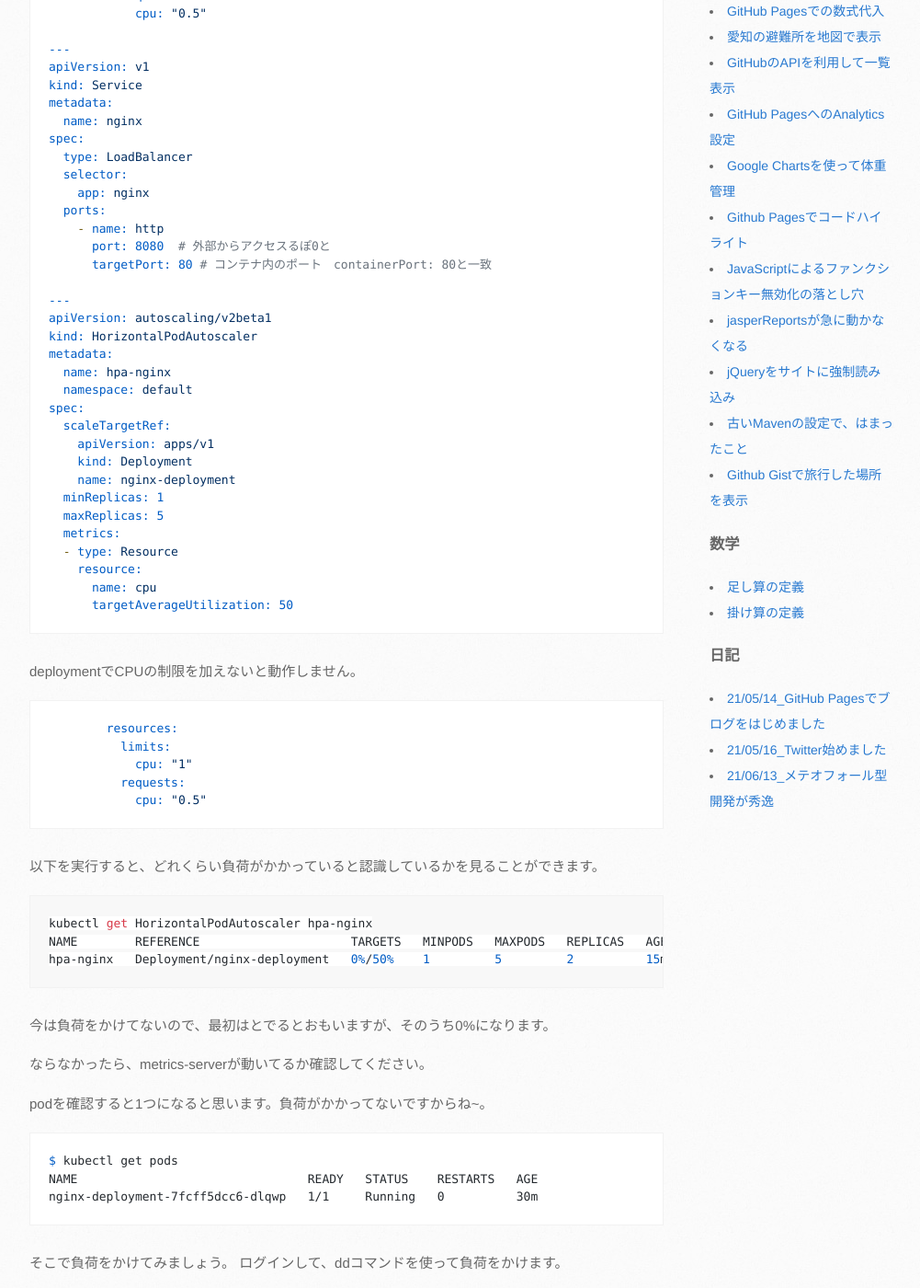
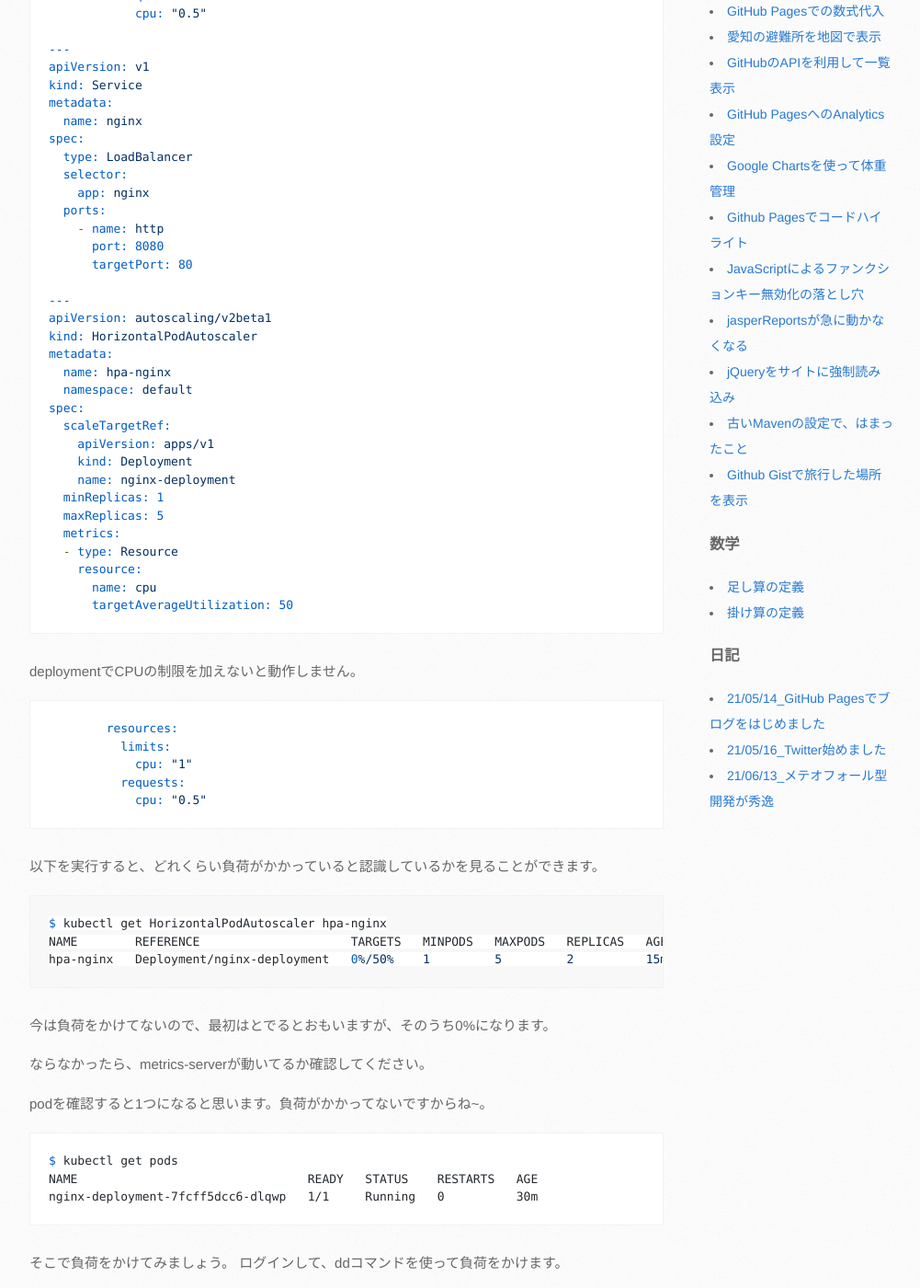
Before and after one commit to mtaketani113/mtaketani113.github.io, a Jekyll site: the page built from it/container/containerPart12.md, in a window 1280 px wide and 1400 px high, scrolled down 1613 px. Shown: the whole window at 92% size, without its empty margins (138-1139 px from the left). Built offline with Jekyll 4.4.1, drawn with Linux system fonts in a browser that asks for light colours; comment, search, counter and statistics services are not loaded; the repository's description, which GitHub fills in, is left out.

Commit message:
誤記訂正

````diff
--- a/it/container/containerPart12.md
+++ b/it/container/containerPart12.md
@@ -81,8 +81,8 @@ spec:
     app: nginx
   ports:
     - name: http
-      port: 8080  # 外部からアクセスるぽ0と
-      targetPort: 80 # コンテナ内のポート　containerPort: 80と一致
+      port: 8080
+      targetPort: 80
 
 ---
 apiVersion: autoscaling/v2beta1
@@ -116,7 +116,7 @@ deploymentでCPUの制限を加えないと動作しません。
 以下を実行すると、どれくらい負荷がかかっていると認識しているかを見ることができます。
 
 ```
-kubectl get HorizontalPodAutoscaler hpa-nginx
+$ kubectl get HorizontalPodAutoscaler hpa-nginx
 NAME        REFERENCE                     TARGETS   MINPODS   MAXPODS   REPLICAS   AGE
 hpa-nginx   Deployment/nginx-deployment   0%/50%    1         5         2          15m
 ```
````
